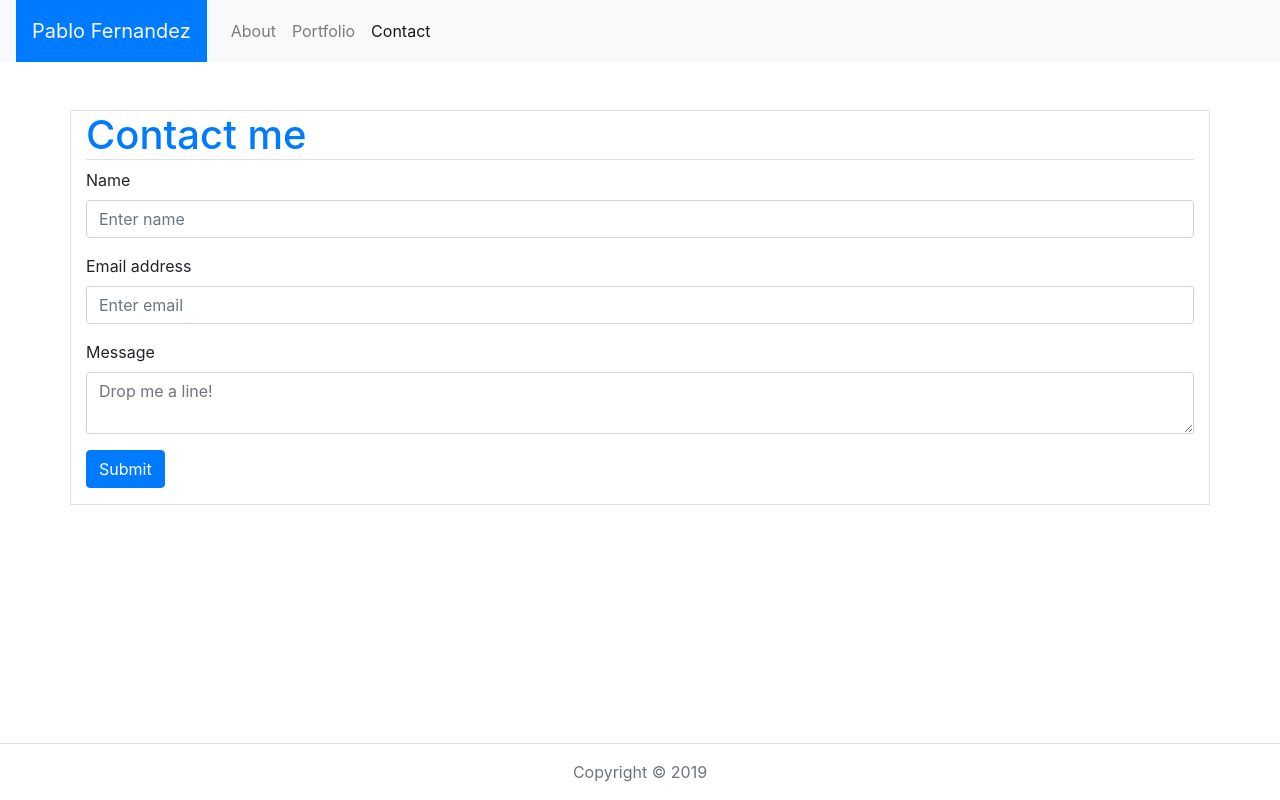
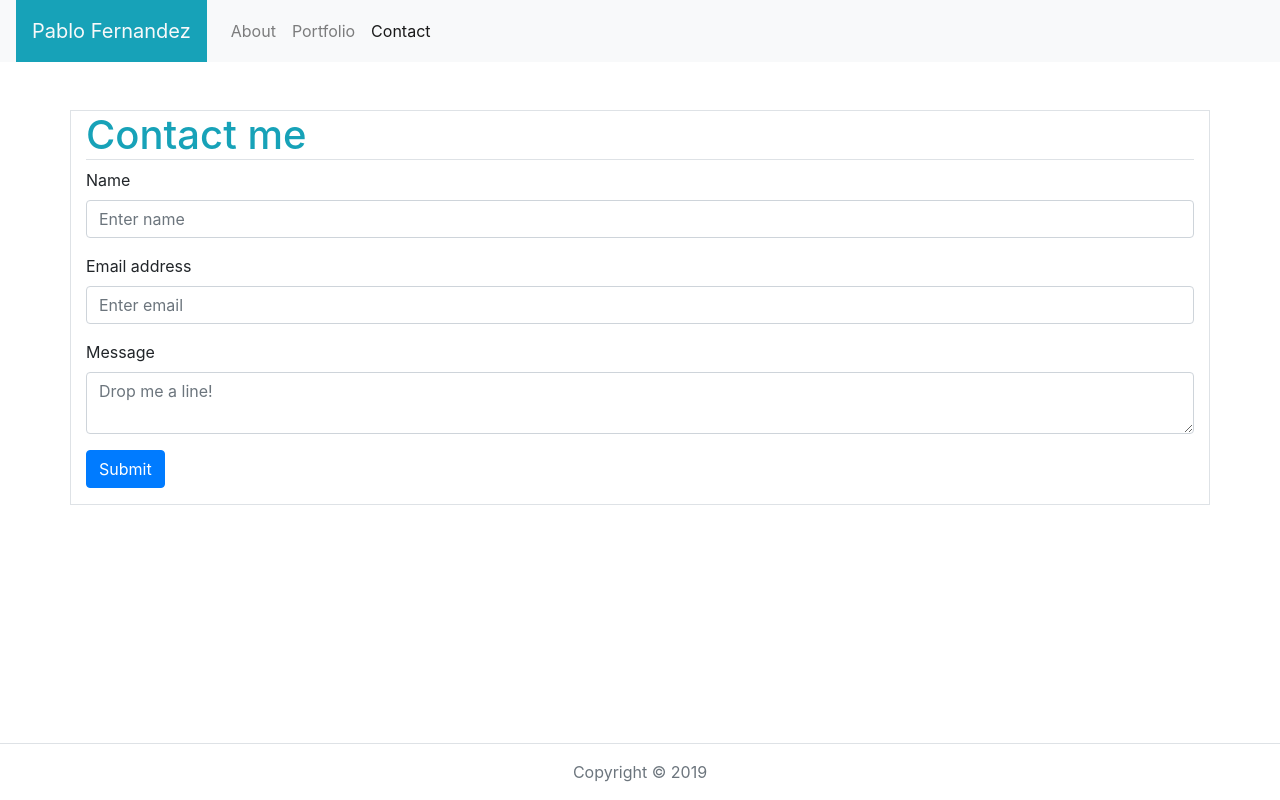
Before and after one commit to pfdzm/Bootstrap-Portfolio, a plain HTML site: page contact.html in a window 1280 px wide. Drawn offline with nearby package versions, Linux system fonts and the light colour scheme.

Commit message:
change color to more closely match style

```diff
--- a/contact.html
+++ b/contact.html
@@ -14,7 +14,7 @@
   </head>
   <body class="d-flex flex-column h-100">
     <nav class="navbar navbar-expand-lg navbar-light bg-light py-0">
-      <a class="navbar-brand bg-primary text-light p-3" href="#"
+      <a class="navbar-brand bg-info text-light p-3" href="#"
         >Pablo Fernandez</a
       >
       <button
@@ -49,7 +49,7 @@
       <div class="container my-5 border">
         <div class="row">
           <div class="col-lg-12">
-            <h1 class="text-primary border-bottom">Contact me</h1>
+            <h1 class="text-info border-bottom">Contact me</h1>
           </div>
         </div>
         <div class="row">
```
Also changed, not shown: index.html (+2 -2 lines), portfolio.html (+2 -2 lines).
